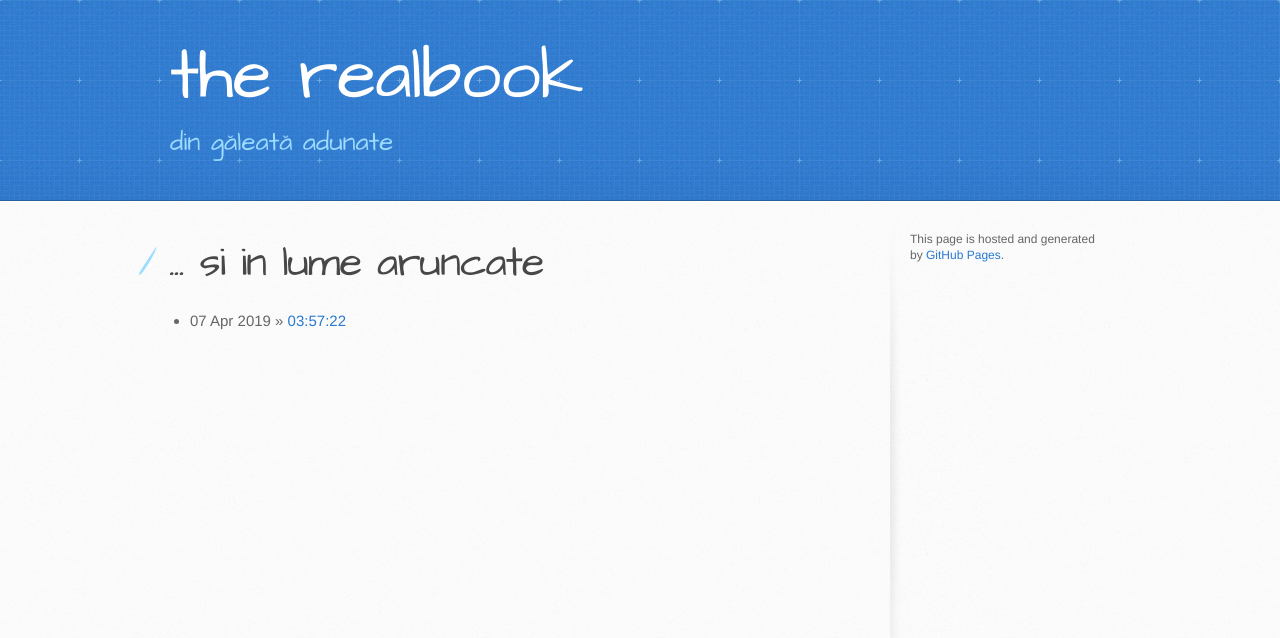
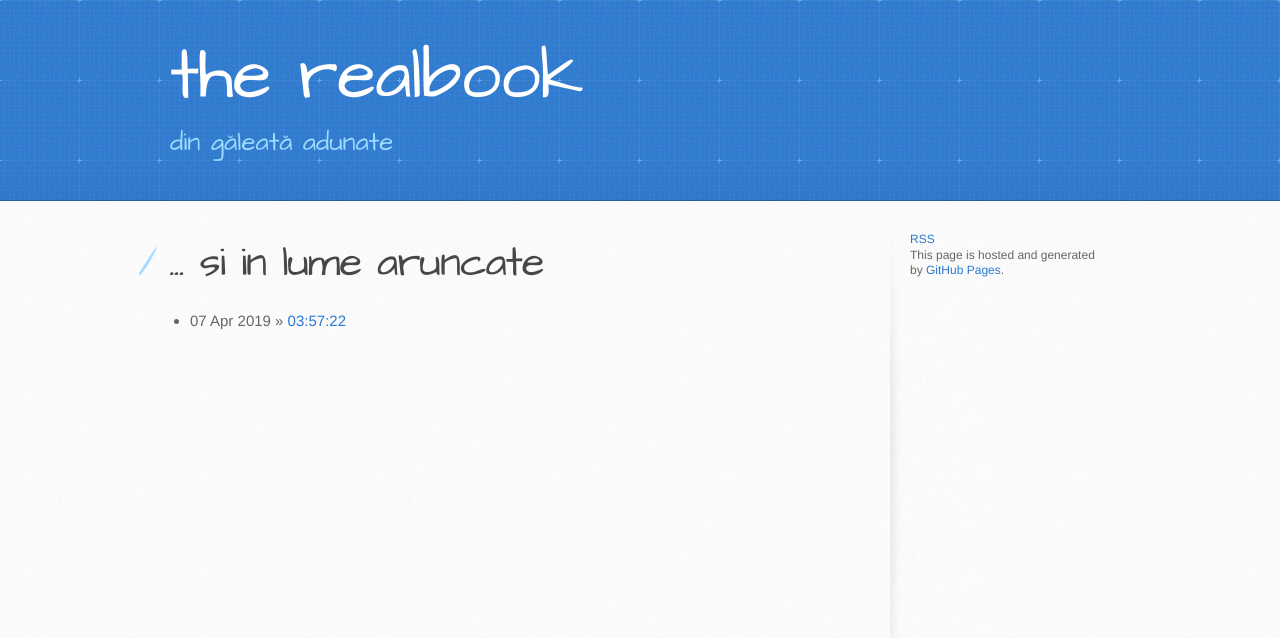
Before and after one commit to jokeru/facebook, a Jekyll site: the page built from index.html, in a window 1280 px wide. Shown: the top 638 px of the page. Built offline with Jekyll 4.4.1, drawn with Linux system fonts in a browser that asks for light colours.

Commit message:
Update default.html

```diff
--- a/_layouts/default.html
+++ b/_layouts/default.html
@@ -6,6 +6,7 @@
     <meta name="viewport" content="width=device-width, initial-scale=1, maximum-scale=1">
     <link rel="stylesheet" href="{{ '/assets/css/style.css?v=' | append: site.github.build_revision | relative_url }}" media="screen" type="text/css">
     <link rel="stylesheet" href="{{ '/assets/css/print.css' | relative_url }}" media="print" type="text/css">
+    <link rel="alternate" type="application/atom+xml" title="the realbook - by JoKeru" href="/feed.xml">
 
     <!--[if lt IE 9]>
     <script src="https://oss.maxcdn.com/html5shiv/3.7.3/html5shiv.min.js"></script>
@@ -55,6 +56,8 @@
             <p class="repo-owner"><a href="{{ site.github.repository_url }}">{{ site.github.repository_name }}</a> is maintained by <a href="{{ site.github.owner_url }}">{{ site.github.owner_name }}</a>.</p>
           {% endif %}
           -->
+
+          <a class="btn btn-rss" href="/feed.xml" target="_blank">RSS</a>
           <p>This page is hosted and generated by <a href="https://pages.github.com">GitHub Pages</a>.</p>
         </aside>
       </div>
```
